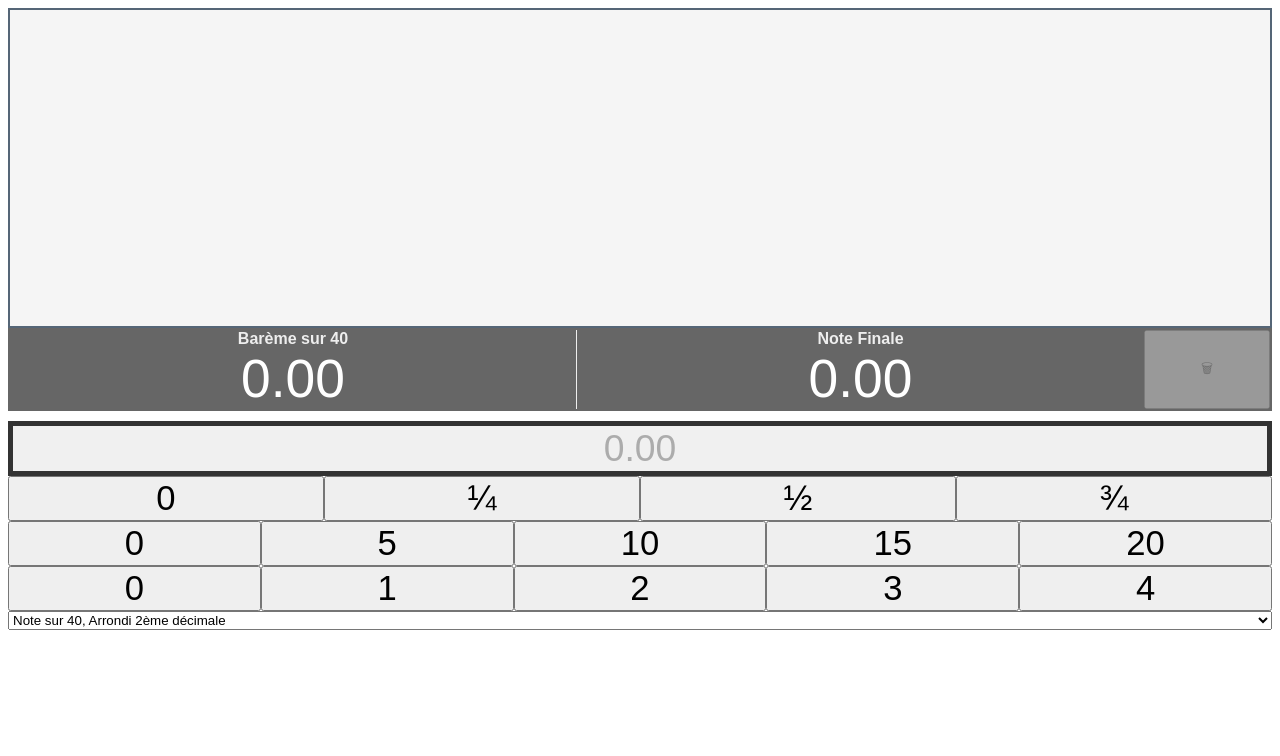
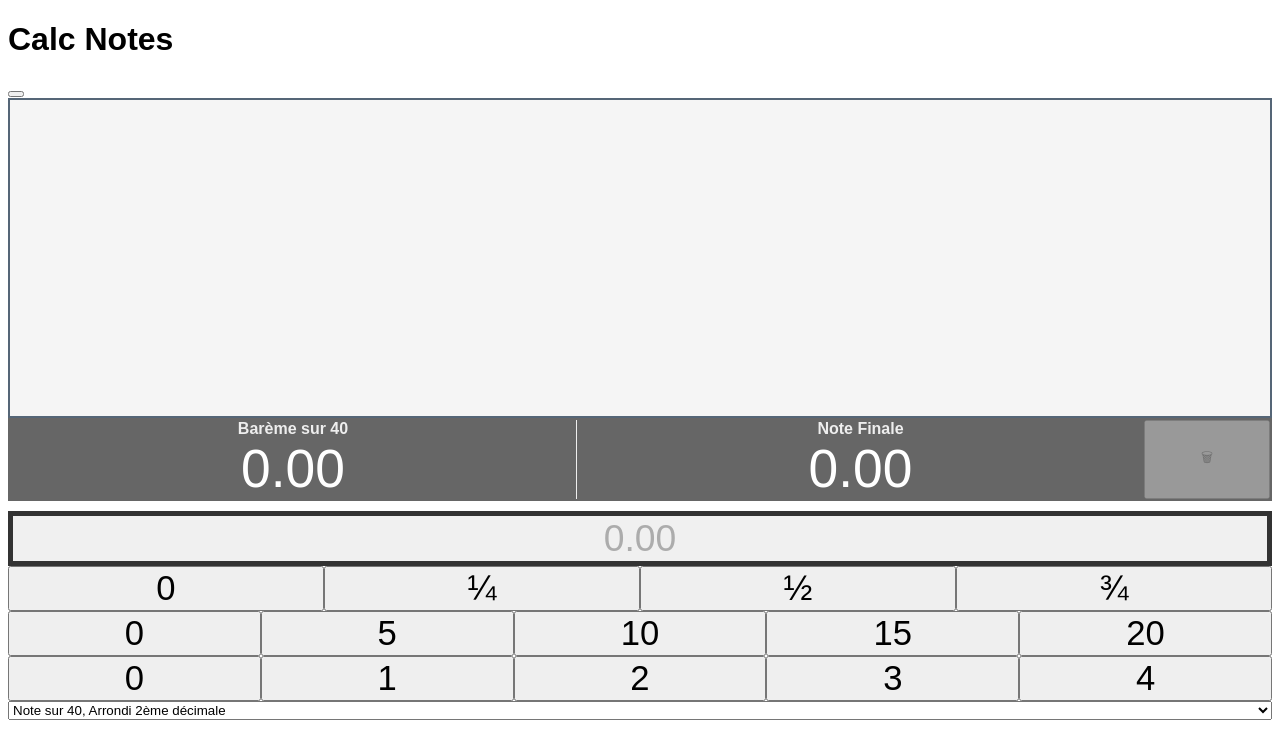
Before and after one commit to manimanis/Notes-Calc, a plain HTML site: page index.html in a window 1280 px wide. Drawn offline with Linux system fonts and the light colour scheme.

Commit message:
install as pwa

```diff
--- a/index.html
+++ b/index.html
@@ -18,6 +18,14 @@
 </head>
 
 <body>
+  <header class="header">
+    <h1>
+      Calc Notes
+    </h1>
+    <button id="butInstall" aria-label="Install" hidden></button>
+    <button id="btn-settings" aria-label="Settings"></button>
+  </header>
+
   <div id="app" v-on:keyup.left="moveLeft()" v-on:keyup.right="moveRight()">
     <div id="list" ondrop="dropHandlerMoveLast(event)" ondragover="dragoverHandler(event)">
       <div class="item" v-bind:id="'item-' + idx" v-bind:class="{'selected': selectedNote == idx}" tabindex="0"
```
